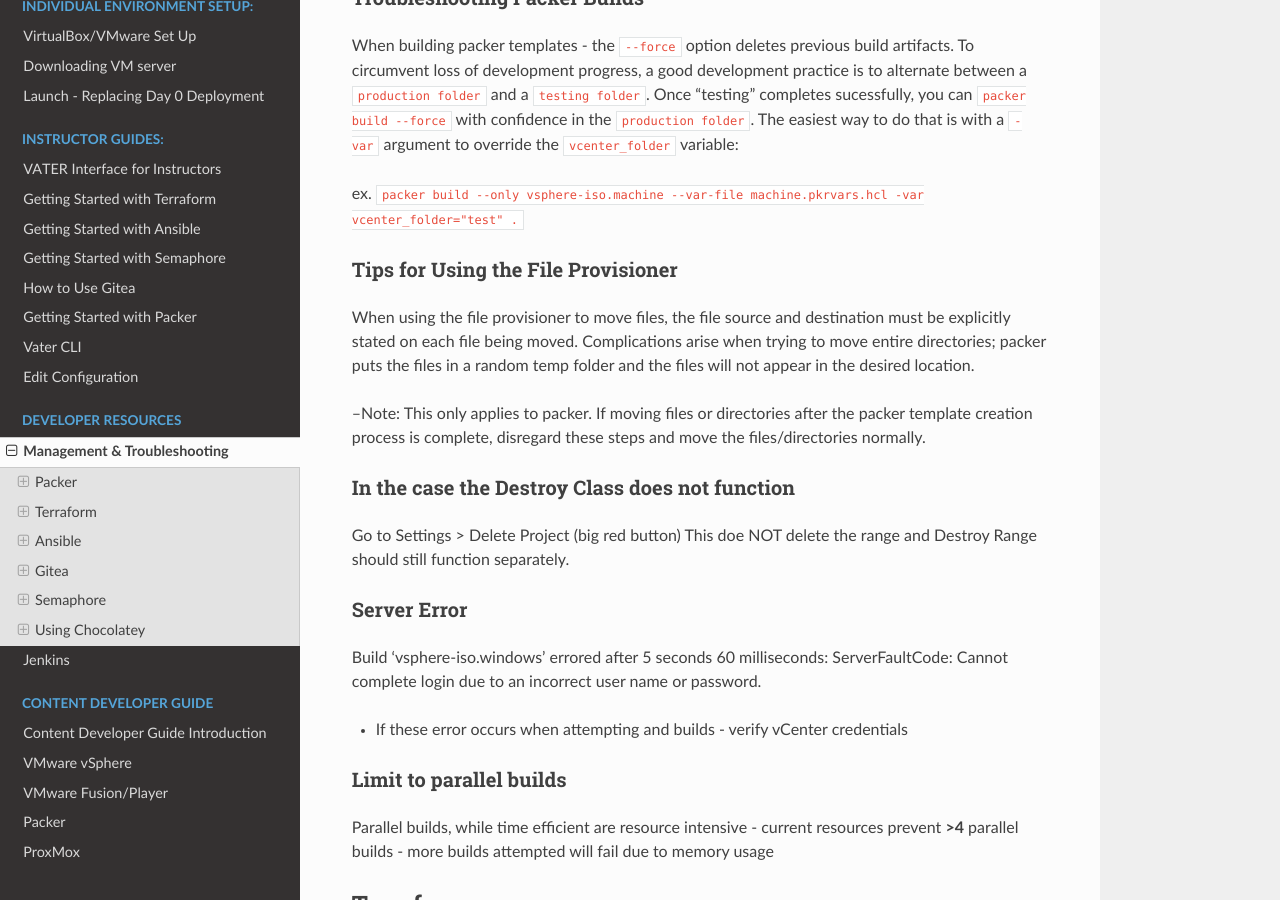
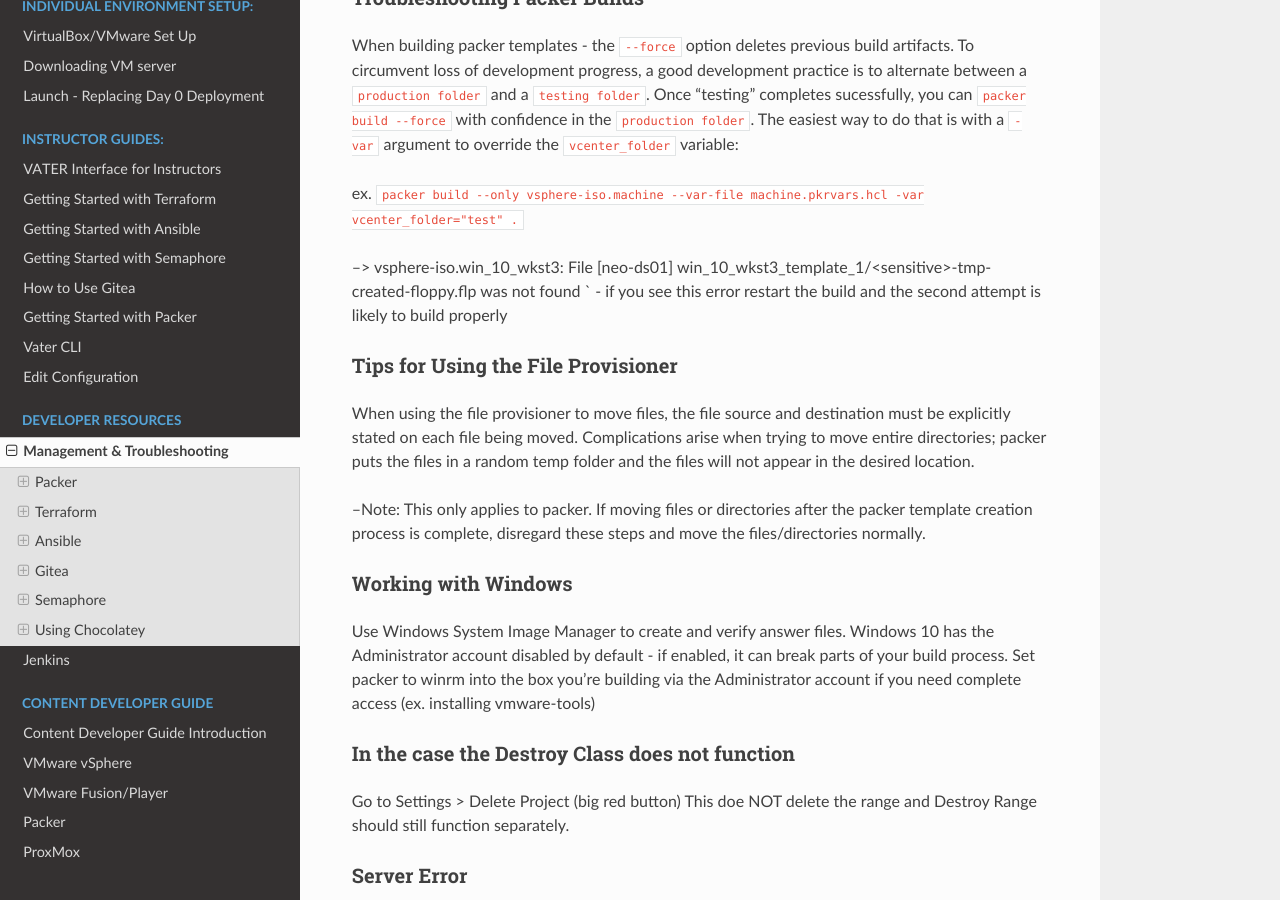
Before and after one commit to dev4vater/vater, a Sphinx documentation site: the page built from docs/source/DevandIntNotes.rst, in a window 1280 px wide and 900 px high, scrolled down 356 px. Built offline with Sphinx 7.4.7 and the Read the Docs theme 2.0.0, drawn with Linux system fonts in a browser that asks for light colours.

Commit message:
Update DevandIntNotes.rst

```diff
--- a/docs/source/DevandIntNotes.rst
+++ b/docs/source/DevandIntNotes.rst
@@ -25,12 +25,18 @@ The easiest way to do that is with a ``-var`` argument to override the
 ex.
 ``packer build --only vsphere-iso.machine --var-file machine.pkrvars.hcl -var vcenter_folder="test" .``
 
+--> vsphere-iso.win_10_wkst3: File [neo-ds01] win_10_wkst3_template_1/<sensitive>-tmp-created-floppy.flp was not found ` - if you see this error restart the build and the second attempt is likely to build properly
+
 Tips for Using the File Provisioner
 ^^^^^^^^^^^^^^^^^^^^^^^^^^^^^^^^^^^
 
 When using the file provisioner to move files, the file source and destination must be explicitly stated on each file being moved. Complications arise when trying to move entire directories; packer puts the files in a random temp folder and the files will not appear in the desired location.
 
 --Note: This only applies to packer. If moving files or directories after the packer template creation process is complete, disregard these steps and move the files/directories normally.
+
+Working with Windows
+^^^^^^^^^^^^^^^^^^^^
+Use Windows System Image Manager to create and verify answer files. Windows 10 has the Administrator account disabled by default - if enabled, it can break parts of your build process. Set packer to winrm into the box you're building via the Administrator account if you need complete access (ex. installing vmware-tools)
 
 In the case the Destroy Class does not function
 ^^^^^^^^^^^^^^^^^^^^^^^^^^^^^^^^^^^^^^^^^^^^^^^^
```
